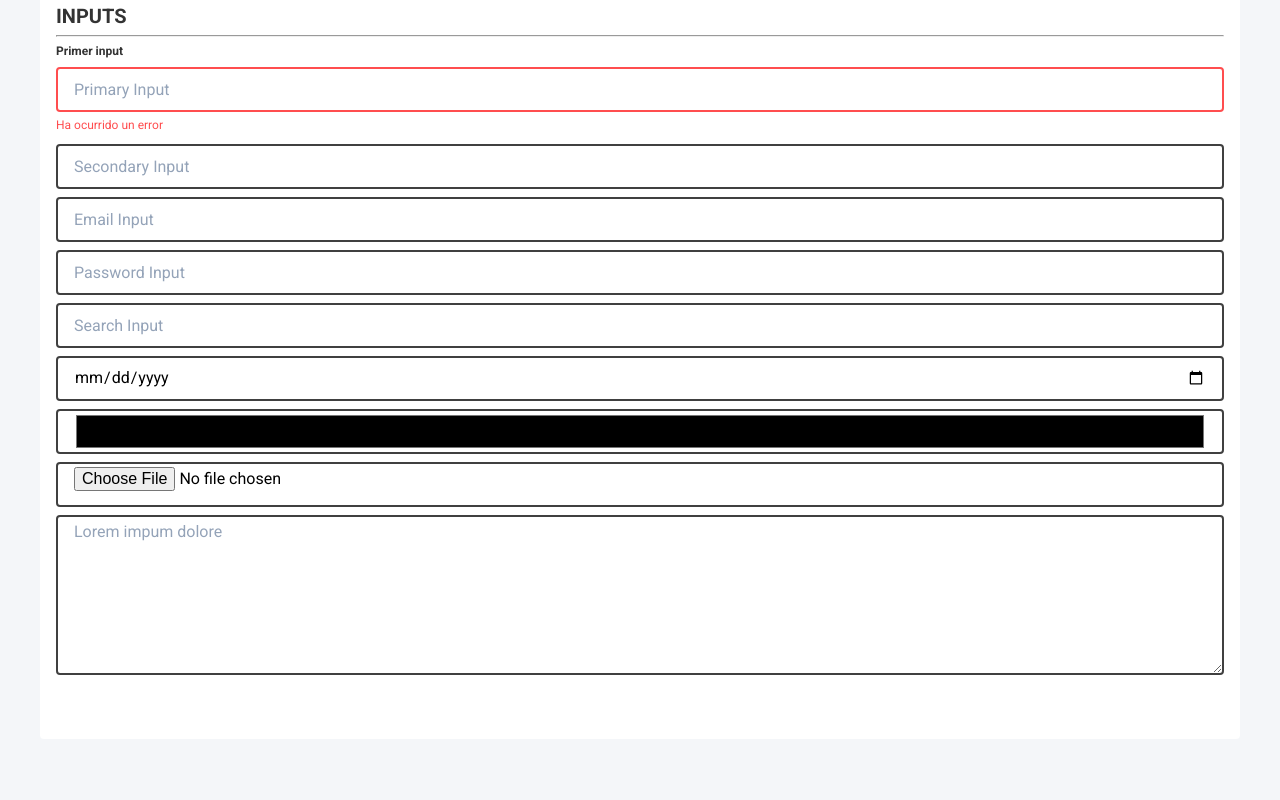
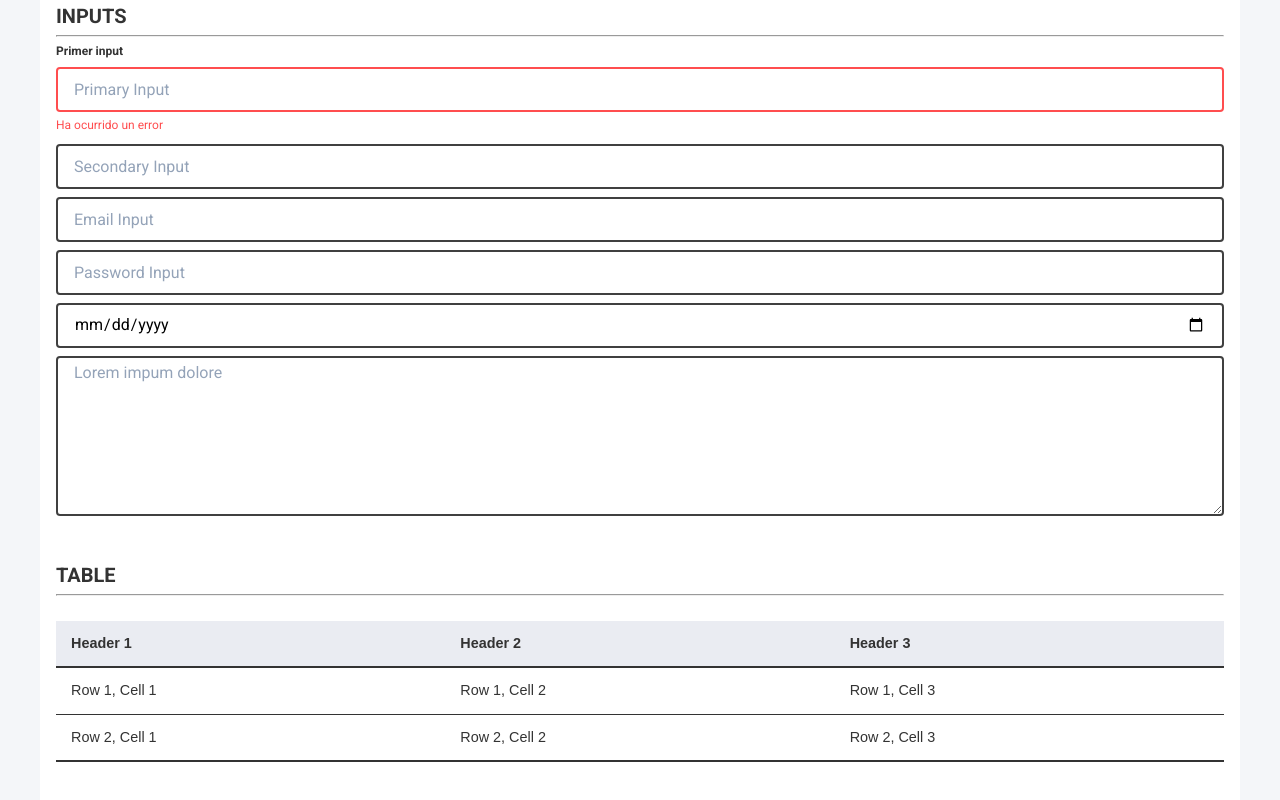
Before and after one commit to TeslaWillow/HectorJosueCaballeroMunoz, an Angular app in the folder frontend-bp/: page / in a window 1280 px wide. Shown: the part 757-1557 px from the top of the page. Before the commit the page ends 1496 px from the top, so only its background shows below. Built offline with nearby package versions, Linux system fonts and the light colour scheme.

Commit message:
Table clases finish

```diff
--- a/frontend-bp/src/app/app.component.html
+++ b/frontend-bp/src/app/app.component.html
@@ -38,13 +38,36 @@
         <input type="number" class="input mb-1" placeholder="Secondary Input">
         <input type="email" class="input mb-1" placeholder="Email Input">
         <input type="password" class="input mb-1" placeholder="Password Input">
-        <input type="search" class="input mb-1" placeholder="Search Input">
         <input type="date" class="input mb-1" placeholder="Date Input">
-        <input type="color" class="input mb-1" placeholder="Color Input">
-        <input type="file" class="input mb-1" placeholder="File Input">
         <textarea class="input mb-1" placeholder="Lorem impum dolore"></textarea>
       </div>
     </div>
 
+    <div class="mb-5">
+      <h3>TABLE</h3>
+      <hr>
+      <table class="table">
+        <thead>
+          <tr>
+            <th>Header 1</th>
+            <th>Header 2</th>
+            <th>Header 3</th>
+          </tr>
+        </thead>
+        <tbody>
+          <tr>
+            <td>Row 1, Cell 1</td>
+            <td>Row 1, Cell 2</td>
+            <td>Row 1, Cell 3</td>
+          </tr>
+          <tr>
+            <td>Row 2, Cell 1</td>
+            <td>Row 2, Cell 2</td>
+            <td>Row 2, Cell 3</td>
+          </tr>
+        </tbody>
+      </table>
+    </div>
+
   </div>
 </main>
--- a/frontend-bp/src/app/app.component.ts
+++ b/frontend-bp/src/app/app.component.ts
@@ -3,7 +3,7 @@ import { RouterOutlet } from '@angular/router';
 
 @Component({
   selector: 'app-root',
-  imports: [RouterOutlet],
+  imports: [],
   templateUrl: './app.component.html',
   styleUrl: './app.component.scss'
 })
--- /dev/null
+++ b/frontend-bp/src/styles/components/_table.scss
@@ -0,0 +1,39 @@
+@use '../base/variables' as *;
+
+.table {
+  border-collapse: collapse;
+  margin: 25px 0;
+  font-size: 0.9em;
+  font-family: sans-serif;
+  min-width: 400px;
+  width: 100%;
+
+  thead {
+    tr {
+      background-color: var(--secondary-color);
+      border-bottom: 2px solid var(--text-color);
+      color: var(--text-color);
+      text-align: left;
+    }
+  }
+
+  th,
+  td {
+    padding: 12px 15px;
+  }
+
+  tbody {
+    tr {
+      border-bottom: 1px solid var(--text-color);
+
+      &:nth-of-type(odd),
+      &:nth-of-type(even) {
+        background-color: var(--card-color);
+      }
+
+      &:last-of-type {
+        border-bottom: 2px solid var(--text-color);
+      }
+    }
+  }
+}
--- a/frontend-bp/src/styles/main.scss
+++ b/frontend-bp/src/styles/main.scss
@@ -13,6 +13,7 @@
 @use 'components/card';
 @use 'components/container';
 @use 'components/input';
+@use 'components/table';
 
 // Import utilities
 @use 'utilities/utilities';
--- a/frontend-bp/src/styles/themes/_themes.scss
+++ b/frontend-bp/src/styles/themes/_themes.scss
@@ -2,6 +2,7 @@
   /* Light Theme Default */
   --background: #F4F6F9;
   --card-color: #FFFFFF;
+  --table-color: var(--card-color);
   --text-color: #333333;
   --primary-color: #F5DF66;
   --secondary-color: #EAECF2;
@@ -11,6 +12,7 @@
 [data-theme="dark"] {
   --background: #121212;
   --card-color: #474747;
+  --table-color: var(--card-color);
   --text-color: #f5f5f5;
   --primary-color: #7367F5;
   --secondary-color: #3b3b3b;
```
Also changed, not shown: 1 other file (tests, documents, lock files or other folders).
